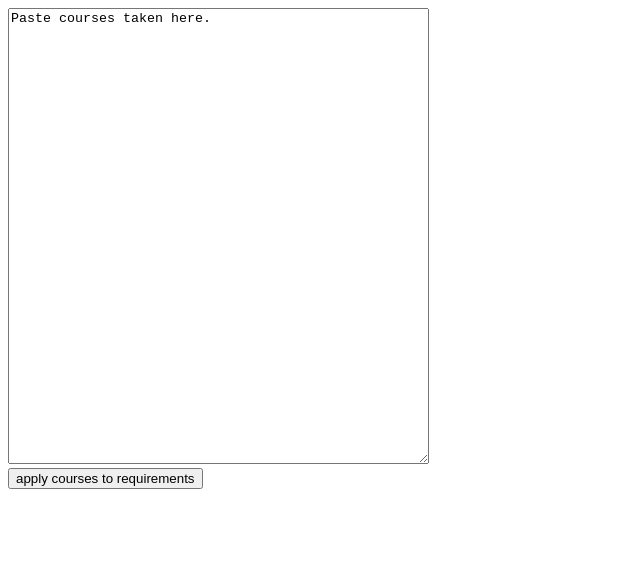
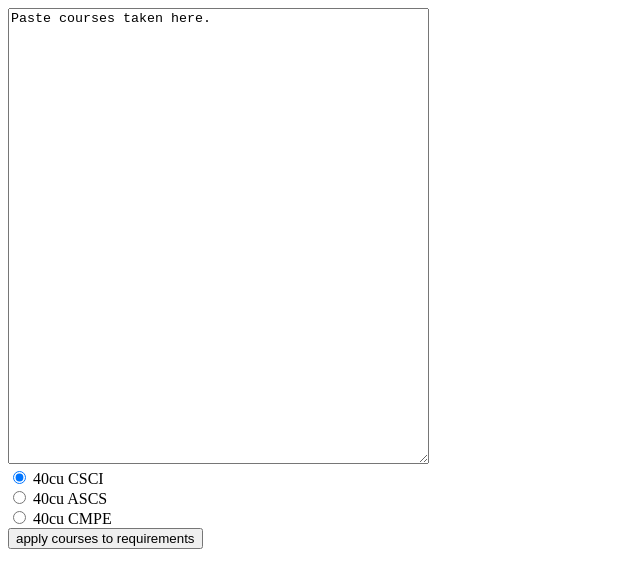
Before and after one commit to upenn/irs, a website with bundled scripts: page index.html in a window 1280 px wide. Shown: the whole page, without its empty margins (0-640 px from the left). Built offline with nearby package versions, Linux system fonts and the light colour scheme; files whose address does not match are found by name.

Commit message:
add radio button to select degree

```diff
--- a/degree_requirements.ts
+++ b/degree_requirements.ts
@@ -114,7 +114,13 @@ class CourseTaken {
 }
 
 function main(): void {
+    const degree = $("input[name='degree']:checked").val()
+    if (degree != "csci_40") {
+        console.error("Only 40cu CSCI is supported for now")
+    }
+
     const text = $("#coursesTaken").val() as string
+
     if (text.includes("Degree Works Release")) {
         const courseTakenPattern = new RegExp(String.raw`(?<subject>[A-Z]{2,4}) (?<number>\d{3,4})(?<restOfLine>.*)\nAttributes\t(?<attributes>.*)`, "g")
         let coursesTaken: CourseTaken[] = []
@@ -135,6 +141,7 @@ function main(): void {
             numHits++
         }
 
+        // can't take both EAS 0091 and CHEM 1012
         console.assert(!(
                 coursesTaken.find((c: CourseTaken) => c.code() == "EAS 0091") &&
                 coursesTaken.find((c: CourseTaken) => c.code() == "CHEM 1012")
--- a/index.html
+++ b/index.html
@@ -14,6 +14,14 @@
 Paste courses taken here.
 </textarea>
 </div>
+<div>
+    <input type="radio" id="csci_40" name="degree" value="csci_40" checked>
+    <label for="csci_40">40cu CSCI</label><br>
+    <input type="radio" id="ascs_40" name="degree" value="ascs_40">
+    <label for="ascs_40">40cu ASCS</label><br>
+    <input type="radio" id="cmpe_40" name="degree" value="cmpe_40">
+    <label for="cmpe_40">40cu CMPE</label><br>
+</div>
 
 <div>
     <button onclick="main()">apply courses to requirements</button>
```
